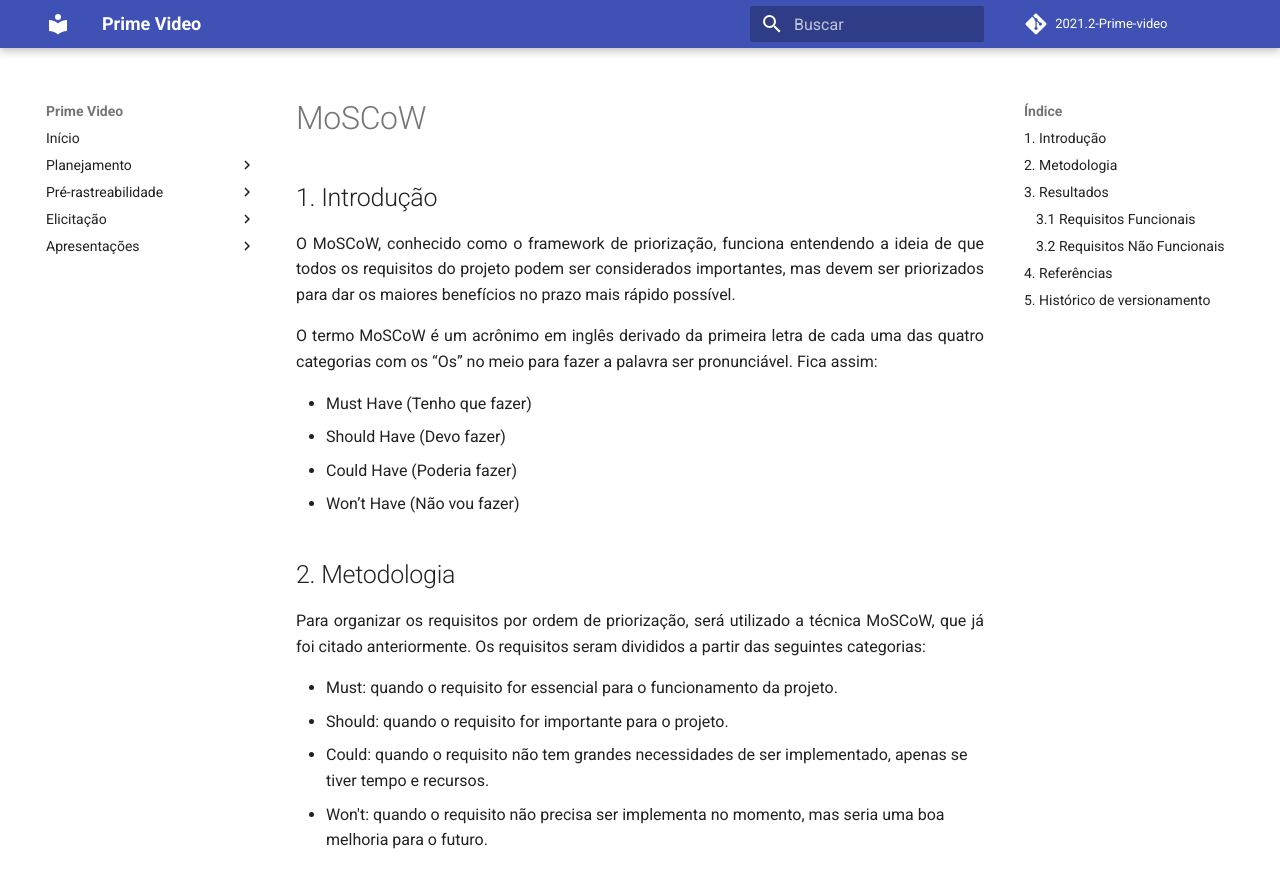
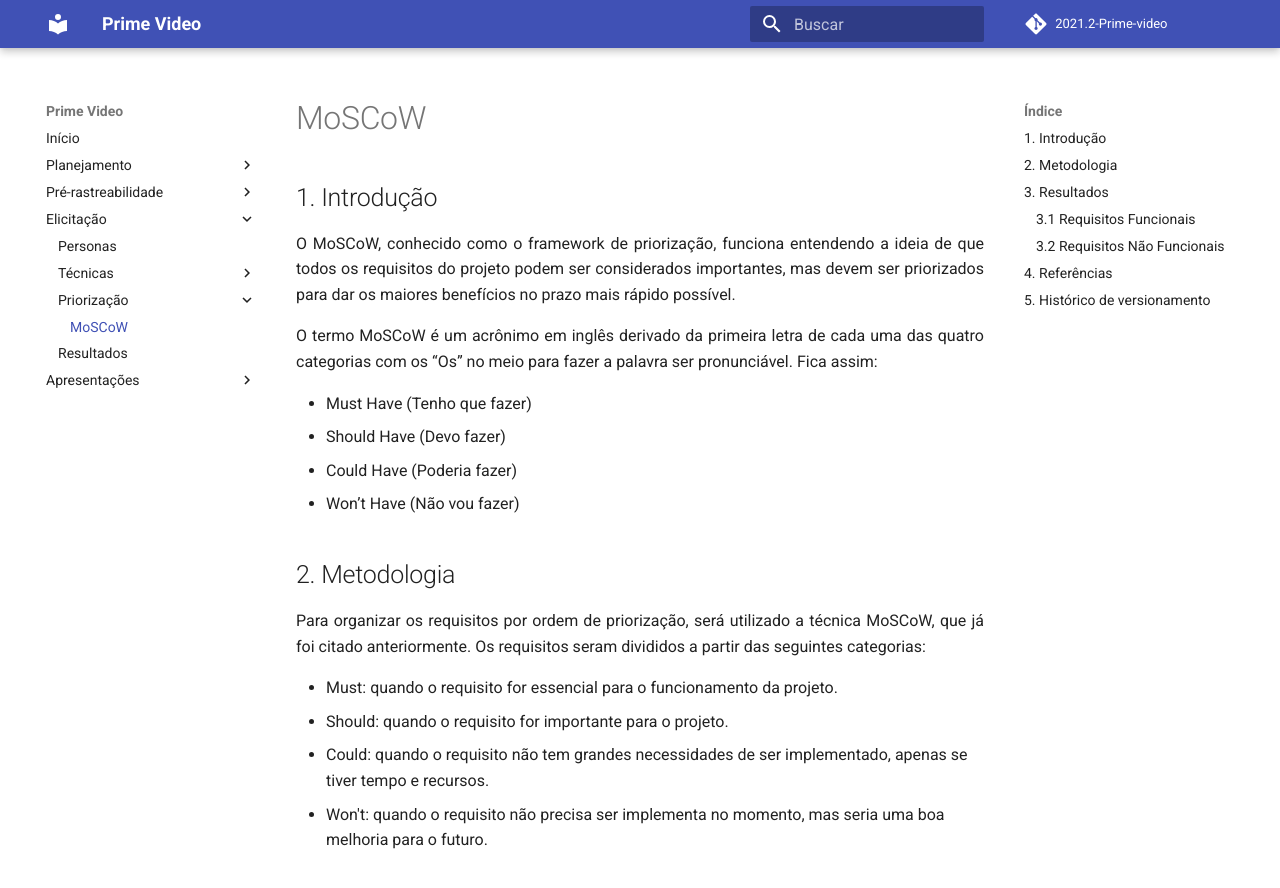
Before and after one commit to Requisitos-de-Software/2021.2-Prime-video, an MkDocs documentation site: the page built from docs/elicitacao/priorizacao/moscow.md, in a window 1280 px wide and 900 px high. Shown: the top 888 px of the window. Built offline with MkDocs 1.6.1 and Material for MkDocs 9.7.7, drawn with Linux system fonts in a browser that asks for light colours; comment, search, counter and statistics services are not loaded; some of the changed lines change nothing that is shown.

Commit message:
fix: alterando caminho

```diff
--- a/mkdocs.yml
+++ b/mkdocs.yml
@@ -22,12 +22,13 @@
     - Rich Picture: pre_rastreabilidade/rich_picture.md
   - Elicitação:
     - Personas: elicitacao/personas.md
-    - Tecnicas:
+    - Técnicas:
       - Brainstorm: elicitacao/tecnicas/brainstorming.md
       - Introspecção: elicitacao/tecnicas/instrospeccao.md
       - Observação: elicitacao/tecnicas/observacao.md
-      - MoSCoW: elicitacao/tecnicas/moscow.md
       - Questionário: elicitacao/tecnicas/questionario.md
+    - Priorização:
+      - MoSCoW: elicitacao/priorizacao/moscow.md
     - Resultados: elicitacao/resultados.md
   - Apresentações:
     - Apresentação 1: apresentacoes/apresentacao1.md
```
